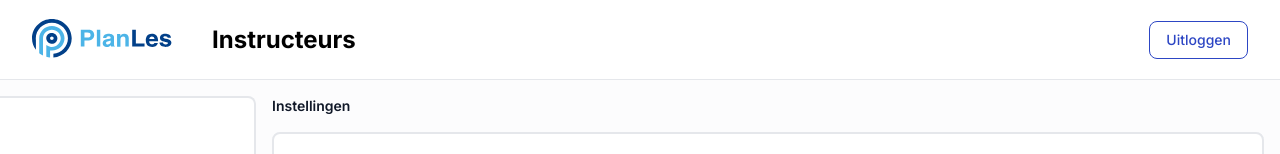
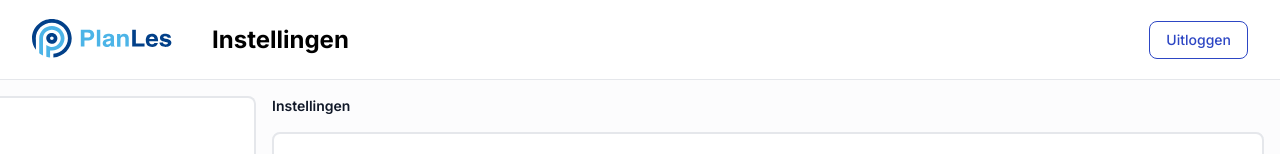
Before and after one commit to nabil-2003/planless, a Next.js app: page /admin-panel/settings in a window 1280 px wide. Shown: the top 154 px of the page. Built offline with nearby package versions, Linux system fonts and the light colour scheme; no server answers; sample sign-in values are in the browser's storage.

Commit message:
fixing titles

```diff
--- a/src/app/admin-panel/settings/page.tsx
+++ b/src/app/admin-panel/settings/page.tsx
@@ -54,7 +54,7 @@ export default function InstructorsPage() {
   return (
     <div className='content'>
       {/* Page Header */}
-      <Header title="Instructeurs" />
+      <Header title="Instellingen" />
 
       <div className='w-full flex flex-col md:flex-row overflow-hidden'>
         {/* Left Sidebar */}
```
